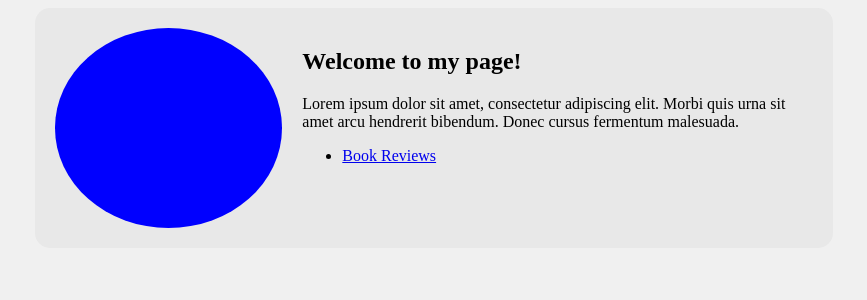
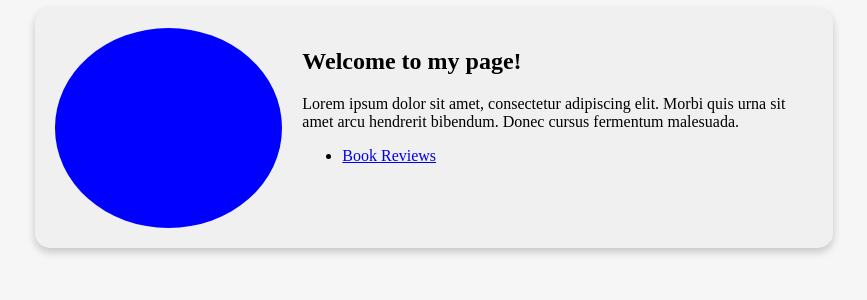
Before and after one commit to Kortelange/webpage, a Jekyll site: the page built from index.md, in a window 1280 px wide. Shown: the top 300 px of the page, without its empty margins (206-1073 px from the left). Built offline with Jekyll 4.4.1, drawn with Linux system fonts in a browser that asks for light colours.

Commit message:
Make colors lighter and add shadow to home

```diff
--- a/assets/css/style.css
+++ b/assets/css/style.css
@@ -1,8 +1,9 @@
 body {
-    background-color: #F0F0F0;
+    background-color: #F6F6F6;
 }
 
 .container {
+    box-shadow: 0 4px 8px 0 rgba(0, 0, 0, 0.2);
     width: 60%;
     margin: auto; /* center the container */
     display: flex;
@@ -48,7 +49,7 @@ body {
 }
 
 .container, .book-card {
-    background-color: #E8E8E8;
+    background-color: #F0F0F0;
     color: #000000;
 }
 
```
